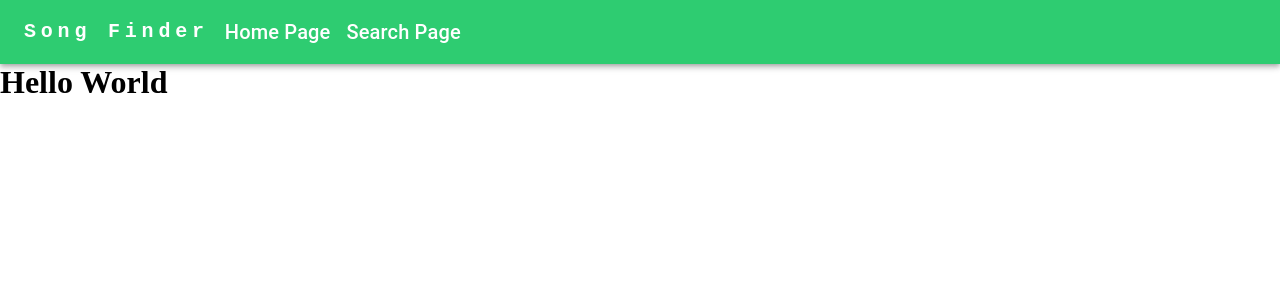
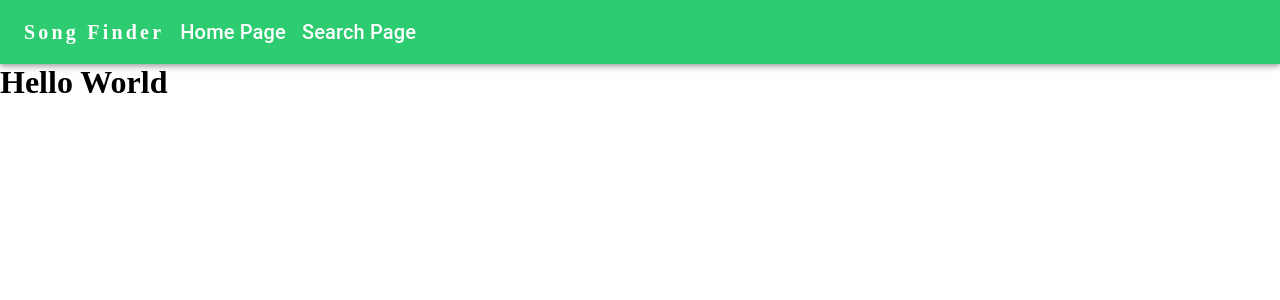
Before and after one commit to fioip/Front-End-Workshop, a React (Vite) app: page /home in a window 1280 px wide. Shown: the top 300 px of the page. Built offline with nearby package versions, Linux system fonts and the light colour scheme.

Commit message:
Navbar update

```diff
--- a/src/components/Navbar/Navbar.tsx
+++ b/src/components/Navbar/Navbar.tsx
@@ -33,9 +33,9 @@ function Navbar() {
             sx={{
               mr: 2,
               display: { xs: "none", md: "flex" },
-              fontFamily: "monospace",
-              fontWeight: 700,
-              letterSpacing: ".3rem",
+              fontFamily: "Poppins",
+              fontWeight: 800,
+              letterSpacing: ".2rem",
               color: "white",
               textDecoration: "none",
             }}
```
